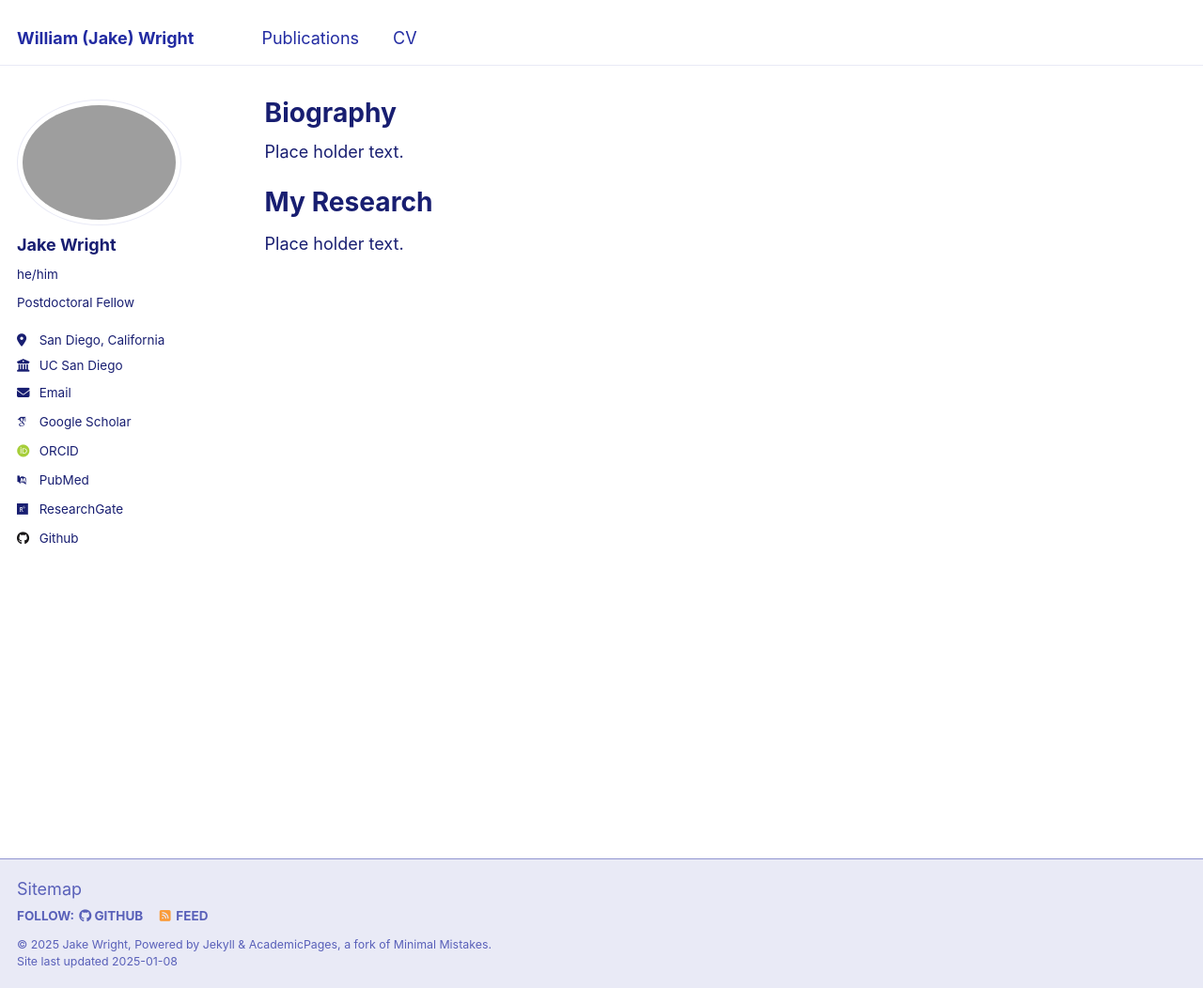
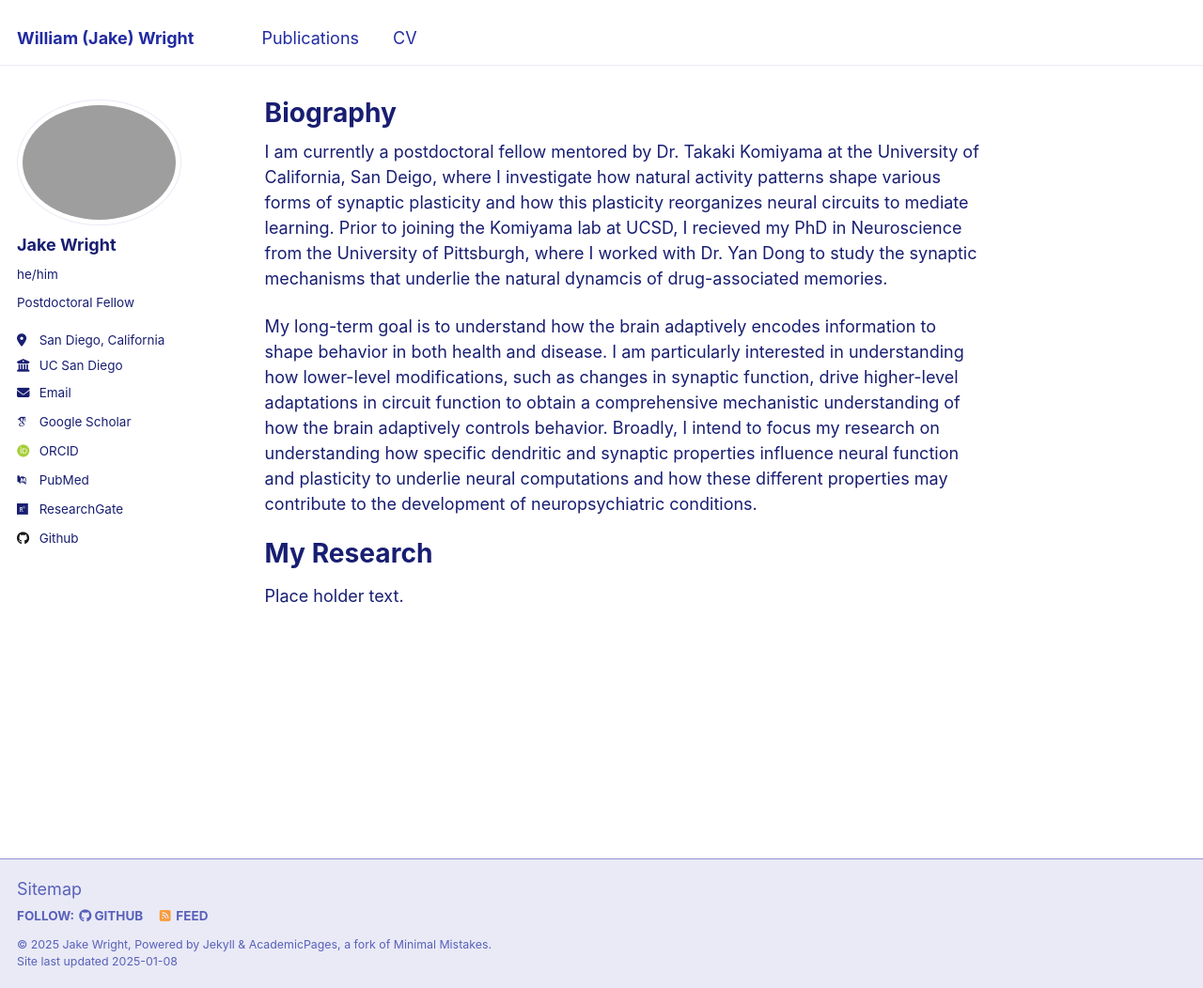
Before and after one commit to wjakewright/wjakewright.github.io, a Jekyll site: the page built from _pages/about.md, in a window 1280 px wide and 1052 px high. Shown: the whole window at 94% size. Built offline with Jekyll 4.4.1, drawn with Linux system fonts in a browser that asks for light colours; some web fonts are replaced.

Commit message:
Update about.md

```diff
--- a/_pages/about.md
+++ b/_pages/about.md
@@ -7,7 +7,9 @@ redirect_from:
   - /about.html
 ---
 
-Place holder text.
+I am currently a postdoctoral fellow mentored by Dr. Takaki Komiyama at the University of California, San Deigo, where I investigate how natural activity patterns shape various forms of synaptic plasticity and how this plasticity reorganizes neural circuits to mediate learning. Prior to joining the Komiyama lab at UCSD, I recieved my PhD in Neuroscience from the University of Pittsburgh, where I worked with Dr. Yan Dong to study the synaptic mechanisms that underlie the natural dynamcis of drug-associated memories.
+
+My long-term goal is to understand how the brain adaptively encodes information to shape behavior in both health and disease. I am particularly interested in understanding how lower-level modifications, such as changes in synaptic function, drive higher-level adaptations in circuit function to obtain a comprehensive mechanistic understanding of how the brain adaptively controls behavior. Broadly, I intend to focus my research on understanding how specific dendritic and synaptic properties influence neural function and plasticity to underlie neural computations and how these different properties may contribute to the development of neuropsychiatric conditions.
 
 My Research
 ======
```
